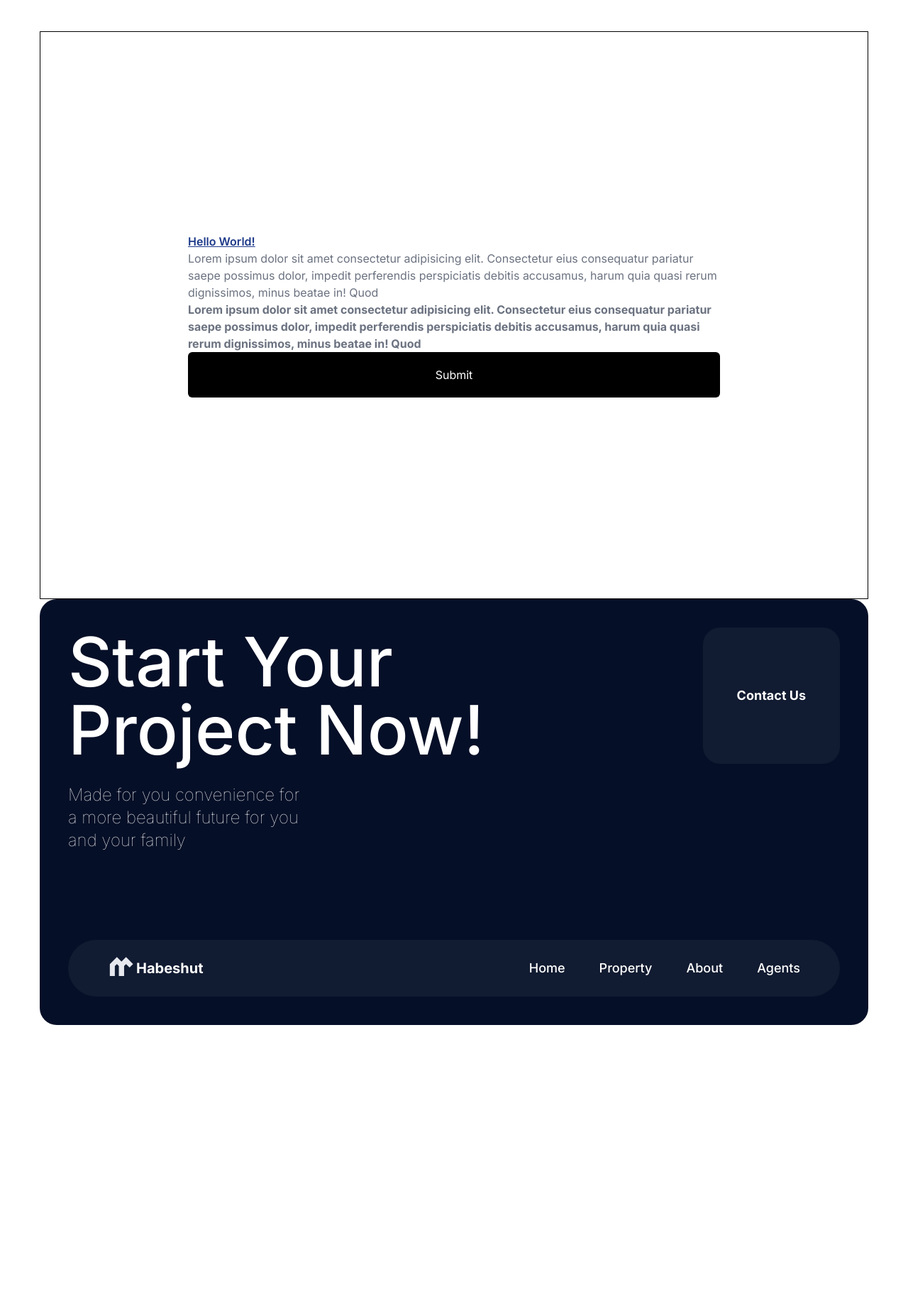
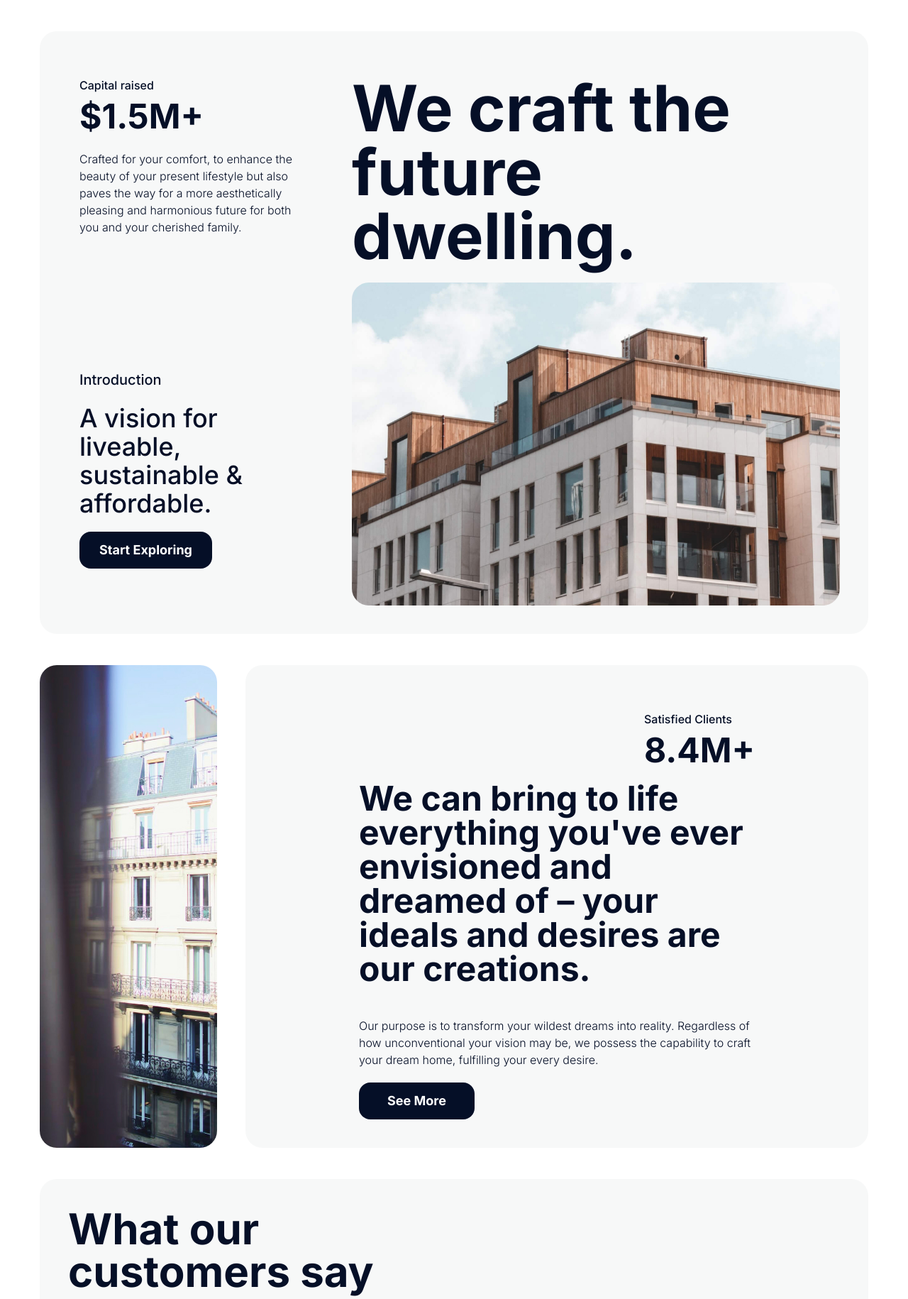
Before and after one commit to Yab1/habeshut, a Django app: page / in a window 1280 px wide. Shown: the part 112-1942 px from the top of the page at 71% size. Before the commit the page ends 1556 px from the top, so only its background shows below. Run offline with Django 4.2, Linux system fonts and the light colour scheme; style sheets or scripts are compiled from the project's sources.

Commit message:
Styled home page

```diff
--- a/src/templates/pages/home.html
+++ b/src/templates/pages/home.html
@@ -1,18 +1,92 @@
 {% extends 'base.html' %}
-{% block title %}Home{% endblock %}
+{% load static %}
+{% block title %}Habeshut{% endblock %}
 {% block content %}
-  <div class="flex flex-col h-screen border border-black place-content-center px-52">
-    <h1 class="font-semibold text-blue-900 underline">Hello World!</h1>
-    <p class="text-gray-500">
-      Lorem ipsum dolor sit amet consectetur adipisicing elit. Consectetur eius
-      consequatur pariatur saepe possimus dolor, impedit perferendis perspiciatis
-      debitis accusamus, harum quia quasi rerum dignissimos, minus beatae in! Quod
-    </p>
-    <p class="font-bold text-gray-500 font-satoshi">
-      Lorem ipsum dolor sit amet consectetur adipisicing elit. Consectetur eius
-      consequatur pariatur saepe possimus dolor, impedit perferendis perspiciatis
-      debitis accusamus, harum quia quasi rerum dignissimos, minus beatae in! Quod
-    </p>
-    <button class="py-5 text-white bg-black rounded-md hover:bg-blue-700">Submit</button>
-  </div>
+  <section class="grid grid-cols-3 grid-rows-2 gap-20 pt-16 pb-10 pr-10 pl-14 rounded-3xl bg-light-primary">
+    <div class="col-span-1 row-span-1 row-start-1">
+      <p class="font-medium text-1xl">Capital raised</p>
+      <h4 class="mt-2 text-5xl font-bold">$1.5M+</h4>
+      <p class="mt-6 font-light text-1xl">
+        Crafted for your comfort, to enhance the beauty of your present lifestyle but also paves the way for a more aesthetically pleasing and harmonious future for both you and your cherished family.
+      </p>
+    </div>
+    <div class="flex flex-col col-span-2 row-span-2 gap-5">
+      <h1 class="font-bold text-[90px] leading-none">We craft the future dwelling.</h1>
+      <img src="{% static 'images/building_1.jpg' %}"
+           width="1076"
+           height="712"
+           class="rounded-3xl"
+           alt="Exterior view of modern apartment building against a cloudy sky.">
+    </div>
+    <div class="flex flex-col col-span-1 row-span-1 row-start-2 gap-5">
+      <p class="text-xl font-medium">Introduction</p>
+      <h3 class="text-4xl font-medium">A vision for liveable, sustainable & affordable.</h3>
+      <button class="py-3 rounded-2xl px-7 btn-light w-fit">Start Exploring</button>
+    </div>
+  </section>
+  <section class="flex gap-10 my-11">
+    <img src="{% static 'images/building_2.jpg' %}"
+         width="250"
+         height=""
+         class="rounded-3xl"
+         alt="Exterior view of modern apartment building against a cloudy sky.">
+    <div class="flex flex-col items-end gap-5 pt-16 pb-10 pl-40 pr-40 bg-light-primary rounded-3xl">
+      <div>
+        <p class="font-medium text-1xl">Satisfied Clients</p>
+        <h4 class="mt-2 text-5xl font-bold">8.4M+</h4>
+      </div>
+      <h3 class="text-5xl font-bold">
+        We can bring to life everything you've ever envisioned and dreamed of – your ideals and desires are our creations.
+      </h3>
+      <p class="mt-6 font-light text-1xl">
+        Our purpose is to transform your wildest dreams into reality. Regardless of how unconventional your vision may be, we possess the capability to craft your dream home, fulfilling your every desire.
+      </p>
+      <button class="self-start px-10 py-3 rounded-2xl btn-light w-fit">See More</button>
+    </div>
+  </section>
+  <section class="grid grid-cols-3 p-10 gap-y-20 gap-x-5 bg-light-primary rounded-3xl">
+    <h2 class="col-span-full text-6xl font-bold w-[450px]">What our customers say</h2>
+    {% for in in '012'|make_list %}
+      <div class="flex flex-col p-5 bg-white gap-7 rounded-2xl">
+        <p>
+          They make it super easy and safe to find a room for rent, prioritizing both convenience and safety. The customer support team is exceptionally responsive and genuinely helpful, ensuring a smooth experience. I wholeheartedly endorse this platform.
+        </p>
+        <div class="self-end">
+          <p class="text-xl font-medium">Ashley Cooper</p>
+          <div class="flex ml-auto w-fit">
+            {% for i in '012345'|make_list %}
+              <img src="{% static 'images/star.svg' %}"
+                   alt="A yellow star"
+                   width=""
+                   height="">
+            {% endfor %}
+          </div>
+        </div>
+      </div>
+    {% endfor %}
+  </section>
+  <section class="grid grid-cols-3 p-10 gap-y-20 gap-x-5 bg-light-primary rounded-3xl my-11">
+    <h2 class="text-6xl font-bold col-span-full">Services</h2>
+    <div class="flex flex-col p-5 pb-16 bg-white gap-7 rounded-2xl">
+      <h3 class="self-end text-4xl font-medium">01</h3>
+      <h3 class="text-4xl font-medium w-60">Furniture Design</h3>
+      <p>
+        The design of furniture holds substantial influence over the aesthetics, ambiance, and usability of an area, exerting a profound effect on our everyday experiences.
+      </p>
+    </div>
+    <div class="flex flex-col p-5 pb-16 bg-white gap-7 rounded-2xl">
+      <h3 class="self-end text-4xl font-medium">02</h3>
+      <h3 class="text-4xl font-medium w-60">Interior Details</h3>
+      <p>
+        Incorporating interior detailing introduces dimension, tactile qualities, and captivating visual elements to a room, enhancing the overall design through the addition of those final embellishments.
+      </p>
+    </div>
+    <div class="flex flex-col p-5 pb-16 bg-white gap-7 rounded-2xl">
+      <h3 class="self-end text-4xl font-medium">03</h3>
+      <h3 class="text-4xl font-medium w-60">Home Revamping</h3>
+      <p>
+        The design of furniture holds substantial influence over the aesthetics, ambiance, and usability of an area, exerting a profound effect on our everyday experiences.
+      </p>
+    </div>
+  </section>
 {% endblock %}
```
